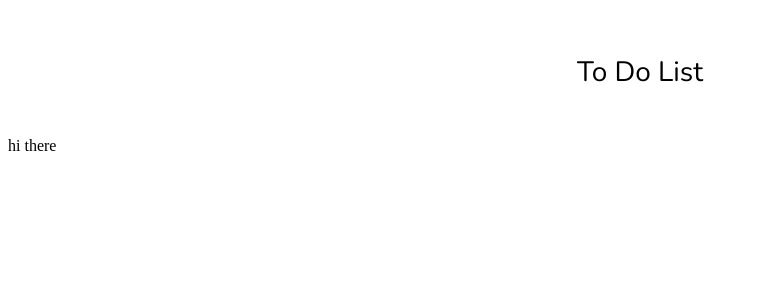
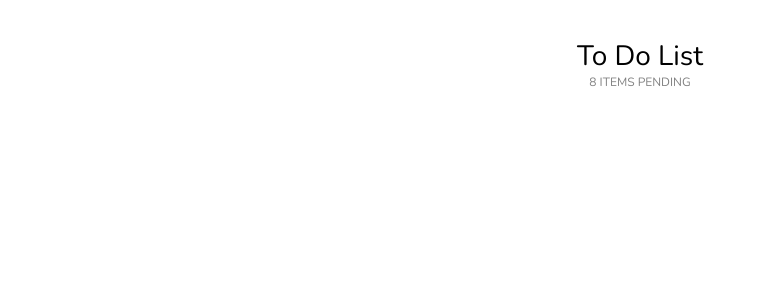
Before and after one commit to kaustubh-oh/pesto-todo, a React (Vite) app in the folder apps/todo/: page / in a window 1280 px wide. Shown: the top 300 px of the page, without its empty margins (0-759 px from the left). Built offline with nearby package versions, Linux system fonts and the light colour scheme.

Commit message:
basic skeleton done

```diff
--- a/apps/todo/index.html
+++ b/apps/todo/index.html
@@ -13,6 +13,7 @@
       href="https://fonts.googleapis.com/css2?family=Nunito:ital,wght@0,400;0,500;0,700;1,400;1,500;1,700&display=swap"
       rel="stylesheet"
     />
+    <link href="./src/styles.css" rel="stylesheet" />
   </head>
   <body>
     <div id="root"></div>
--- a/apps/todo/src/pages/Home.tsx
+++ b/apps/todo/src/pages/Home.tsx
@@ -1,14 +1,30 @@
-import { Box, Stack, Typography } from '@mui/material';
+import {
+  Box,
+  Container,
+  Divider,
+  RadioGroup,
+  Stack,
+  Typography,
+} from '@mui/material';
 
 export function Home() {
   return (
-    <Box>
+    <Container maxWidth="md">
       <Stack>
-        <Stack py={6} justifyContent={'center'} alignItems={'center'}>
+        <Stack py={4} justifyContent={'center'} alignItems={'center'}>
           <Typography variant="h3">To Do List</Typography>
+          <Typography
+            variant="caption"
+            color={'gray'}
+            textTransform={'uppercase'}
+          >
+            8 items pending
+          </Typography>
         </Stack>
-        <Box>hi there</Box>
+        <Stack>
+          <RadioGroup></RadioGroup>
+        </Stack>
       </Stack>
-    </Box>
+    </Container>
   );
 }
```
